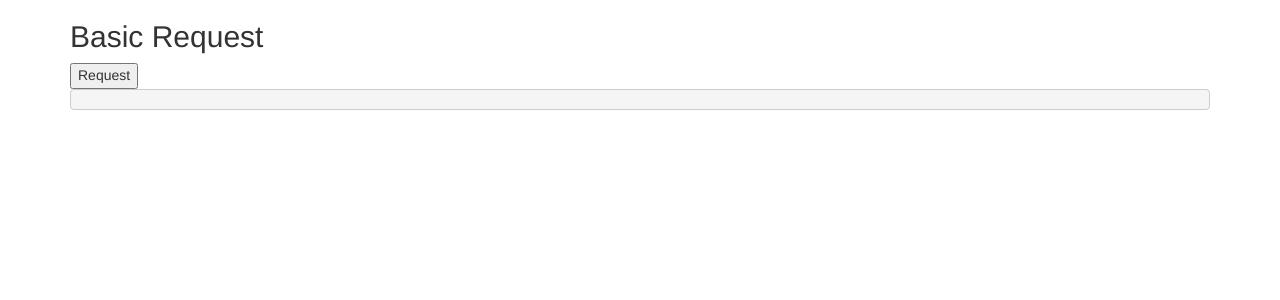
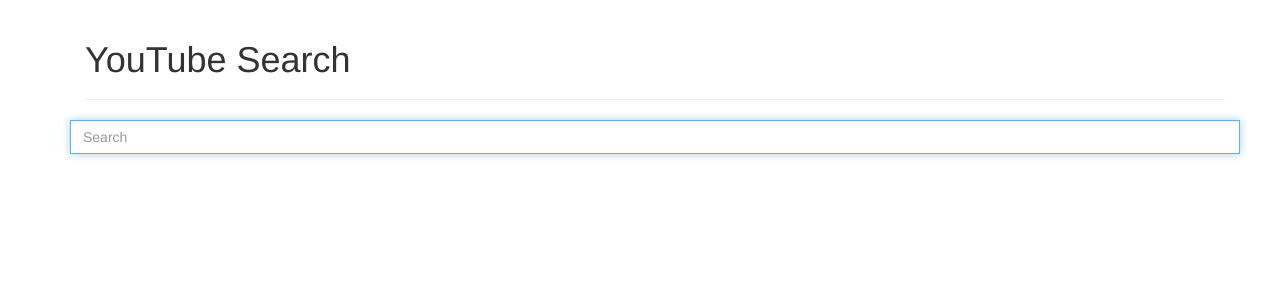
Before and after one commit to evuzLearn/angular4, an Angular app: page / in a window 1280 px wide. Shown: the top 300 px of the page. Built offline with nearby package versions, Linux system fonts and the light colour scheme.

Commit message:
Writing YouTubeSearchComponent

```diff
--- a/src/app/app.component.html
+++ b/src/app/app.component.html
@@ -1,3 +1,3 @@
 <div class="container">
-  <app-simple-http></app-simple-http>
+  <app-youtube-search></app-youtube-search>
 </div>
--- a/src/app/app.module.ts
+++ b/src/app/app.module.ts
@@ -7,12 +7,16 @@
 
 import { youtubeSearchInjectable } from './injectables/youtube-search.injectables';
 import { SearchBoxComponent } from './search-box/search-box.component';
+import { SearchResultComponent } from './search-result/search-result.component';
+import { YoutubeSearchComponent } from './youtube-search/youtube-search.component';
 
 @NgModule({
   declarations: [
     AppComponent,
     SimpleHttpComponent,
-    SearchBoxComponent
+    SearchBoxComponent,
+    SearchResultComponent,
+    YoutubeSearchComponent
   ],
   imports: [
     BrowserModule,
--- /dev/null
+++ b/src/app/youtube-search/youtube-search.component.html
@@ -0,0 +1,21 @@
+<div class='container'>
+  <div class="page-header">
+    <h1>YouTube Search
+      <img style="float: right;"
+        *ngIf="loading"
+        src='assets/images/loading.gif' />
+    </h1>
+  </div>
+  <div class="row">
+    <div class="input-group input-group-lg col-md-12">
+      <app-search-box (loading)="loading = $event"
+        (results)="updateResults($event)"></app-search-box>
+    </div>
+  </div>
+
+  <div class="row">
+    <app-search-result *ngFor="let result of results"
+      [result]="result">
+    </app-search-result>
+  </div>
+</div>
--- /dev/null
+++ b/src/app/youtube-search/youtube-search.component.ts
@@ -0,0 +1,25 @@
+import {
+  Component,
+  OnInit
+} from '@angular/core';
+import { SearchResult } from '../models/search-result.model';
+
+@Component({
+  selector: 'app-youtube-search',
+  templateUrl: './youtube-search.component.html',
+  styleUrls: ['./youtube-search.component.css']
+})
+export class YoutubeSearchComponent implements OnInit {
+  public results: SearchResult[];
+  public loading: boolean;
+
+  constructor() { }
+
+  ngOnInit() {
+  }
+
+  updateResults(results: SearchResult[]) {
+    this.results = results;
+    console.log('results: ', results);
+  }
+}
```
Also changed, not shown: src/app/youtube-search/youtube-search.component.css (added), 1 other file (tests, documents, lock files or other folders).
